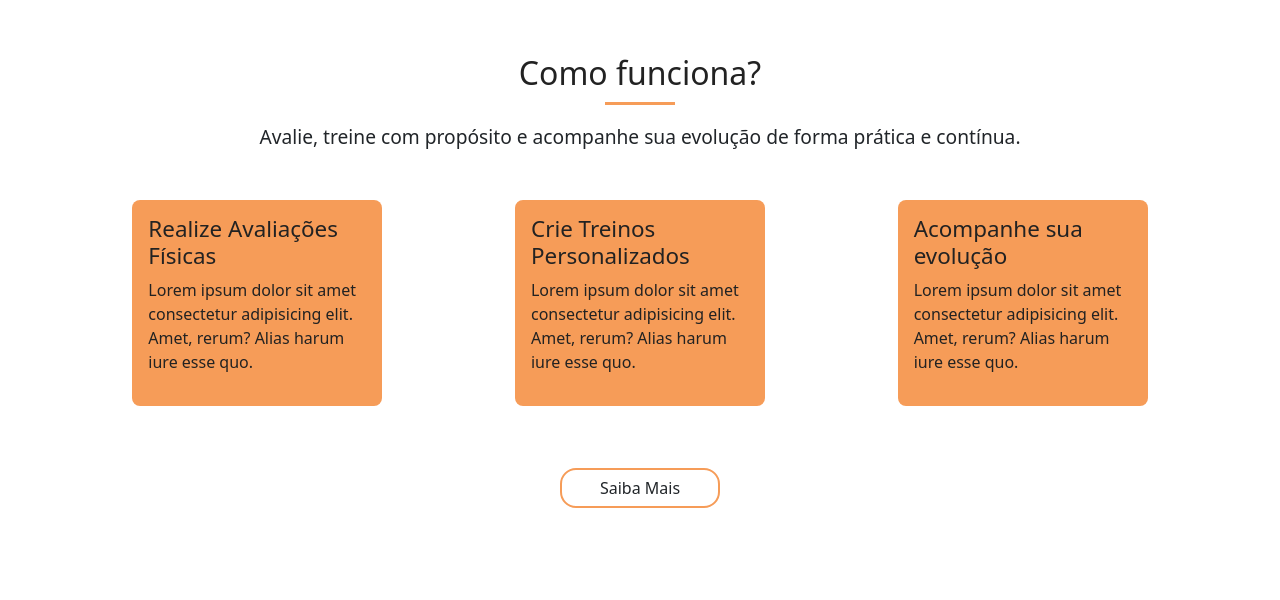
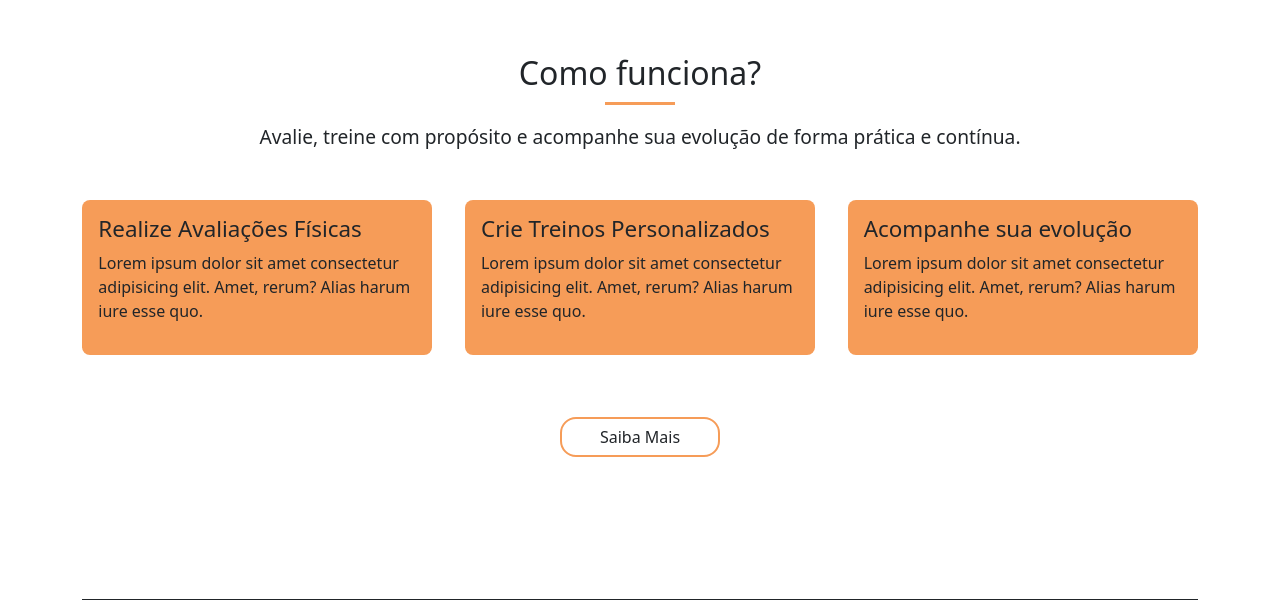
Before and after one commit to leopaivap/phpeso, a PHP site: page / in a window 1280 px wide. Shown: the part 1177-1777 px from the top of the page. Run offline with PHP 8.4, Linux system fonts and the light colour scheme.

Commit message:
style (custom-design): added how it works styles

```diff
--- a/public/css/how-it-works.css
+++ b/public/css/how-it-works.css
@@ -1,6 +1,6 @@
 :root {
   --orange: #f69c58;
-  --black: #222;
+  --black: #212529;
   --white: #fff;
 }
 #how-it-works-section {
@@ -56,7 +56,7 @@
       justify-content: stretch;
       padding: 1rem;
       border-radius: 0.5rem;
-      flex: 0 0 250px;
+      flex: 0 0 350px;
 
       & h3 {
         font-size: 1.4rem;
```
